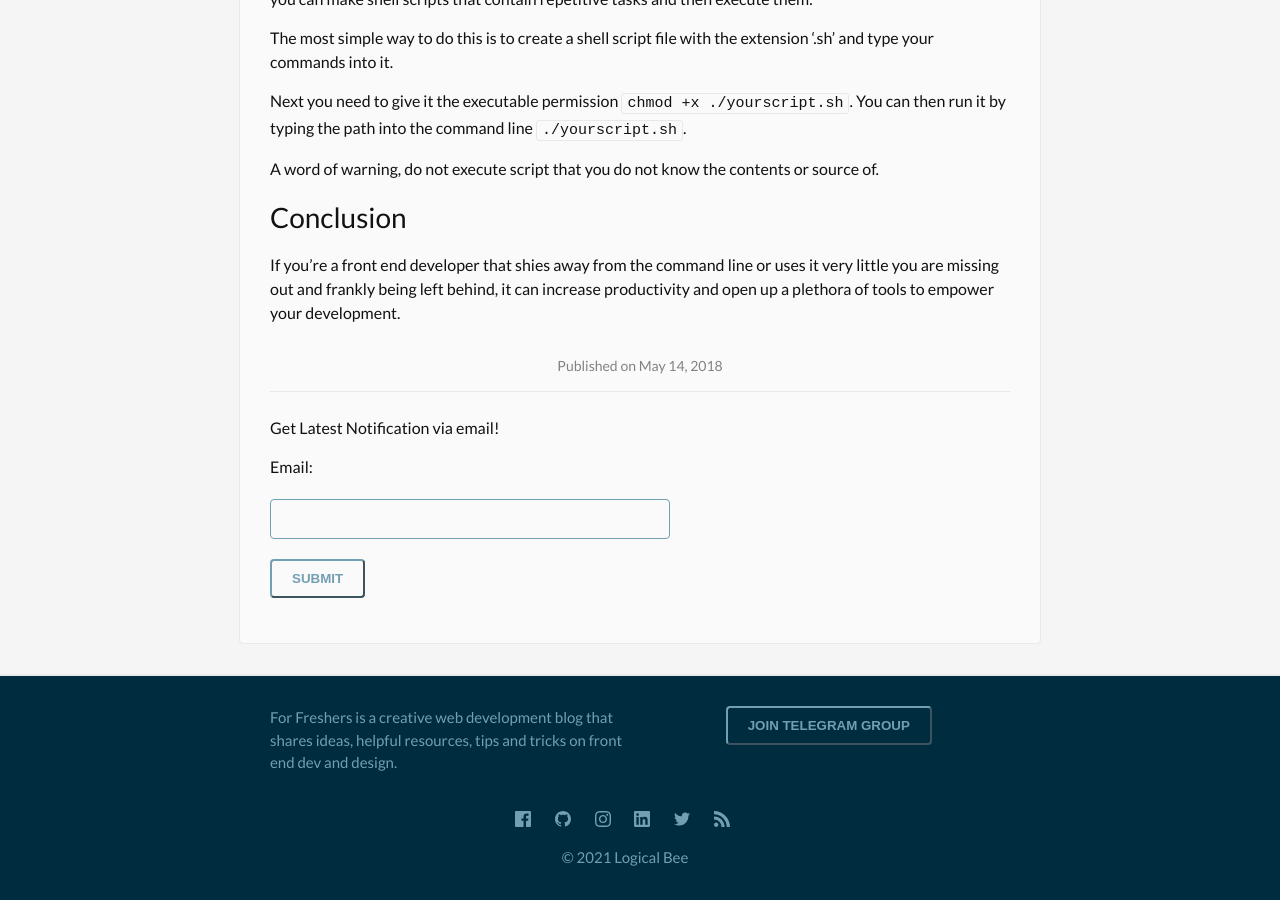
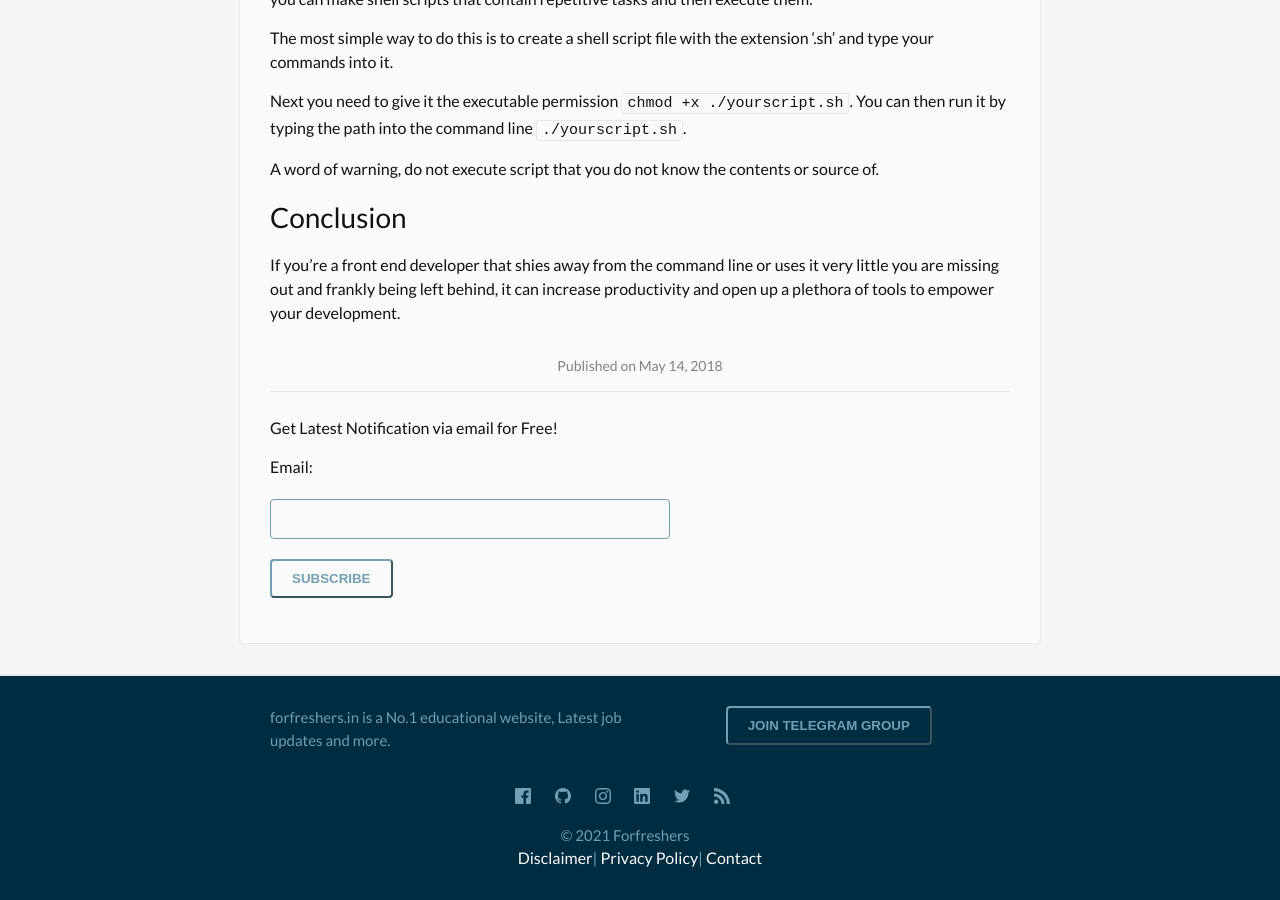
Before and after one commit to forfreshers/forfreshers.github.io, a Jekyll site: the page built from _posts/2018-05-14-10-things-a-front-end-developer-should-know-in-terminal.md, in a window 1280 px wide and 900 px high, scrolled down 4442 px. Built offline with Jekyll 4.4.1, drawn with Linux system fonts in a browser that asks for light colours.

```diff
--- a/_config.yml
+++ b/_config.yml
@@ -16,8 +16,7 @@
 title: For Freshers
 email: mail.forfreshers@gmail.com
 description: >- # this means to ignore newlines until "baseurl:"
-  For Freshers is a creative web development blog that shares ideas,
-  helpful resources, tips and tricks on front end dev and design.
+  forfreshers.in is a No.1 educational website, Latest job updates and more.
 baseurl: "" # the subpath of your site, e.g. /blog
 url: "https://www.forfreshers.in" # the base hostname & protocol for your site, e.g. http://example.com
 google_analytics: G-96TVEB145V
--- a/_includes/author.html
+++ b/_includes/author.html
@@ -8,13 +8,13 @@
 
 </div> -->
 
- <p>Get Latest Notification via email!</p>
+ <p>Get Latest Notification via email for Free!</p>
   <form id="my-form"
   autocomplete="false" role="form" method="post" action="https://camp.forfreshers.in/form/submit?formId=1"
 >
   <label>Email:</label>
   <input type="email" name="mauticform[email]" value="" />
-  <button id="my-form-button" name="mauticform[submit]">Submit</button>
+  <button id="my-form-button" name="mauticform[submit]">Subscribe</button>
   <p id="my-form-status"></p>
   <input type="hidden" name="mauticform[formId]" id="mauticform_subscribersform_id" value="1">
   <input type="hidden" name="mauticform[return]" id="mauticform_subscribersform_return" value="">
--- a/_includes/footer.html
+++ b/_includes/footer.html
@@ -18,10 +18,18 @@
     <div class="footer-col-wrapper">
       <div class="footer-col-3">
         {% include social.html %}
-        <div class="copyright">© 2021 Logical Bee</div>
+        <div class="copyright">© 2021 Forfreshers</div>
       </div>
     </div>
+    <center>
+    <nav class="nav">
+      <a class="page-link" href="/disclaimer">Disclaimer</a>|
+          <a class="page-link" href="/privacy-polocy">Privacy Policy</a>|
+          <a class="page-link" href="/contact">Contact</a>
+      </nav>
+      </center>
 
   </div>
 
+
 </footer>
```
Also changed, not shown: disclaimer.html (added, +29 -0 lines), privacy.html (added, +56 -0 lines).
